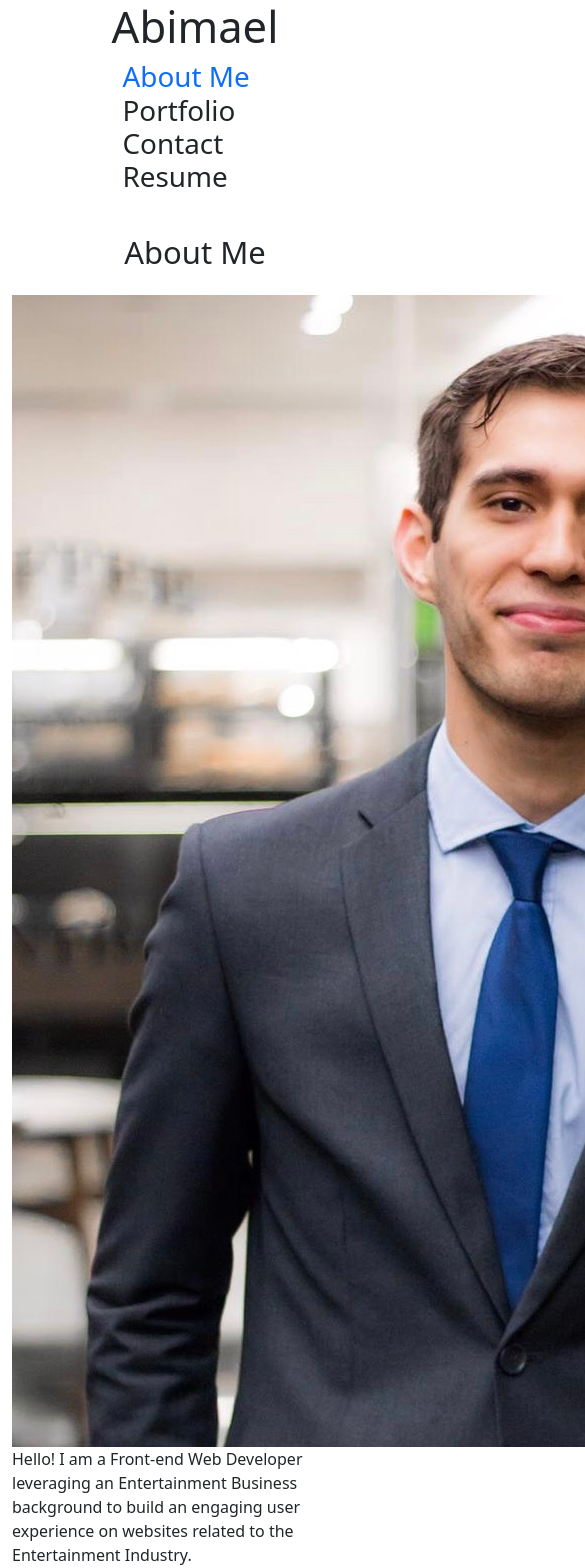
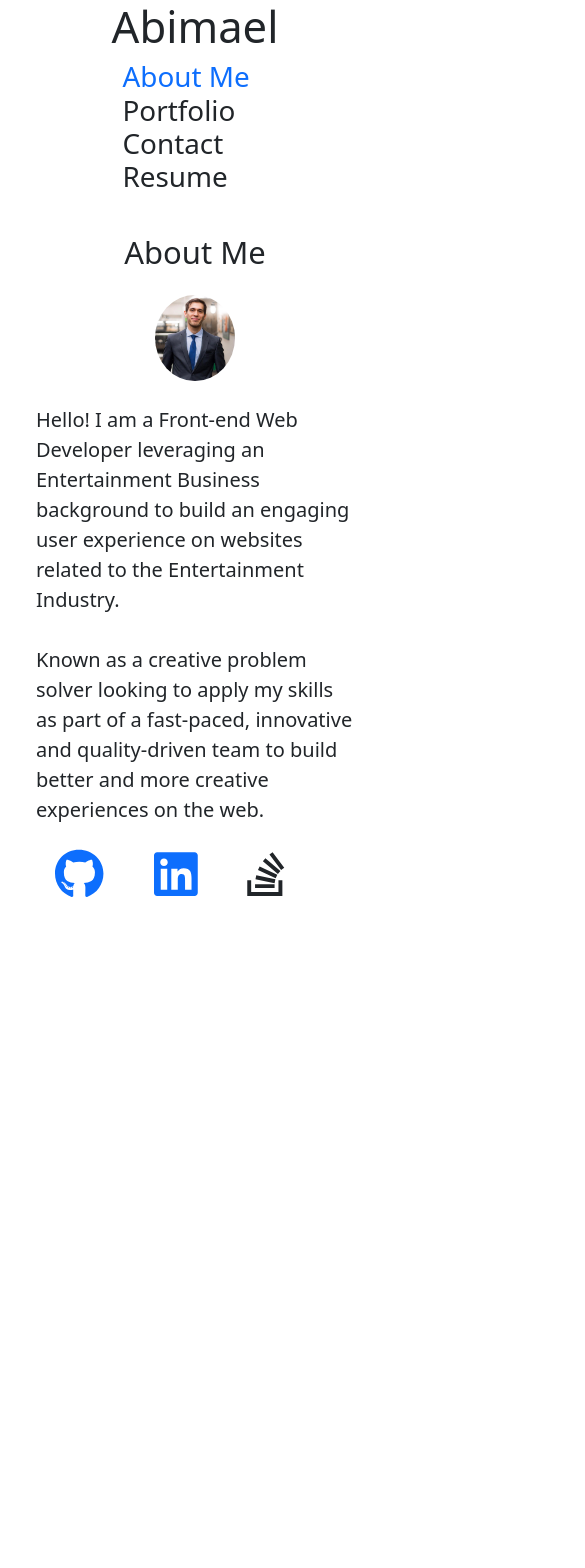
Before and after one commit to Abimael1996/react_portfolio, a React (Create React App) app: page / in a window 390 px wide. Shown: the top 1568 px of the page, 585 px wide, since content can reach past the window. After the commit the page ends 903 px from the top, so only its background shows below. Built offline with nearby package versions, Linux system fonts and the light colour scheme.

Commit message:
make the About Me page and the footer responsive

```diff
--- a/src/App.css
+++ b/src/App.css
@@ -6,9 +6,21 @@
   cursor: pointer;
 }
 
+.svg-inline--fa {
+  height: 50px;
+  margin-right: 50px;
+}
+
+
 @media (min-width: 896px) {
   .title {
     width: fit-content;
+  }
+}
+
+@media (min-width: 576px) {
+  .profile-pic {
+    width: 25%;
   }
 }
 /* * {
@@ -46,11 +58,6 @@ header {
 
 img {
   height: 226px;
-}
-
-.svg-inline--fa {
-  height: 50px;
-  margin-right: 50px;
 }
 
 #portfolio {
--- a/src/components/Footer.js
+++ b/src/components/Footer.js
@@ -4,7 +4,7 @@ import { faGithub, faLinkedin, faStackOverflow } from '@fortawesome/free-brands-
 
 function Footer() {
     return (
-        <footer>
+        <footer className='mt-auto align-self-center'>
             <div className='icons'>
                 <a href='https://github.com/Abimael1996' target='_blank' rel='noreferrer'><FontAwesomeIcon icon={faGithub} /></a>
                 <a href='https://www.linkedin.com/in/abimael-monarrez/' target='_blank' rel='noreferrer'><FontAwesomeIcon icon={faLinkedin} /></a>
--- a/src/pages/About.js
+++ b/src/pages/About.js
@@ -2,9 +2,9 @@ import React from 'react';
 
 function About() {
     return (
-        <main className='mainContent'>
-            <img src='./images/abimael.jpg' alt="Abimael"></img>
-            <p>Hello! I am a Front-end Web Developer leveraging an Entertainment Business background to build an
+        <main className='mx-4 mb-4 d-flex flex-column flex-sm-row justify-content-around'>
+            <img src='./images/abimael.jpg' alt="Abimael" className='mb-4 rounded-circle w-25 align-self-center profile-pic'></img>
+            <p className='fs-5 col-12 col-sm-6 m-auto'>Hello! I am a Front-end Web Developer leveraging an Entertainment Business background to build an
 engaging user experience on websites related to the Entertainment Industry. <br/><br/>Known as a
 creative problem solver looking to apply my skills as part of a fast-paced, innovative and
 quality-driven team to build better and more creative experiences on the web.</p>
```
